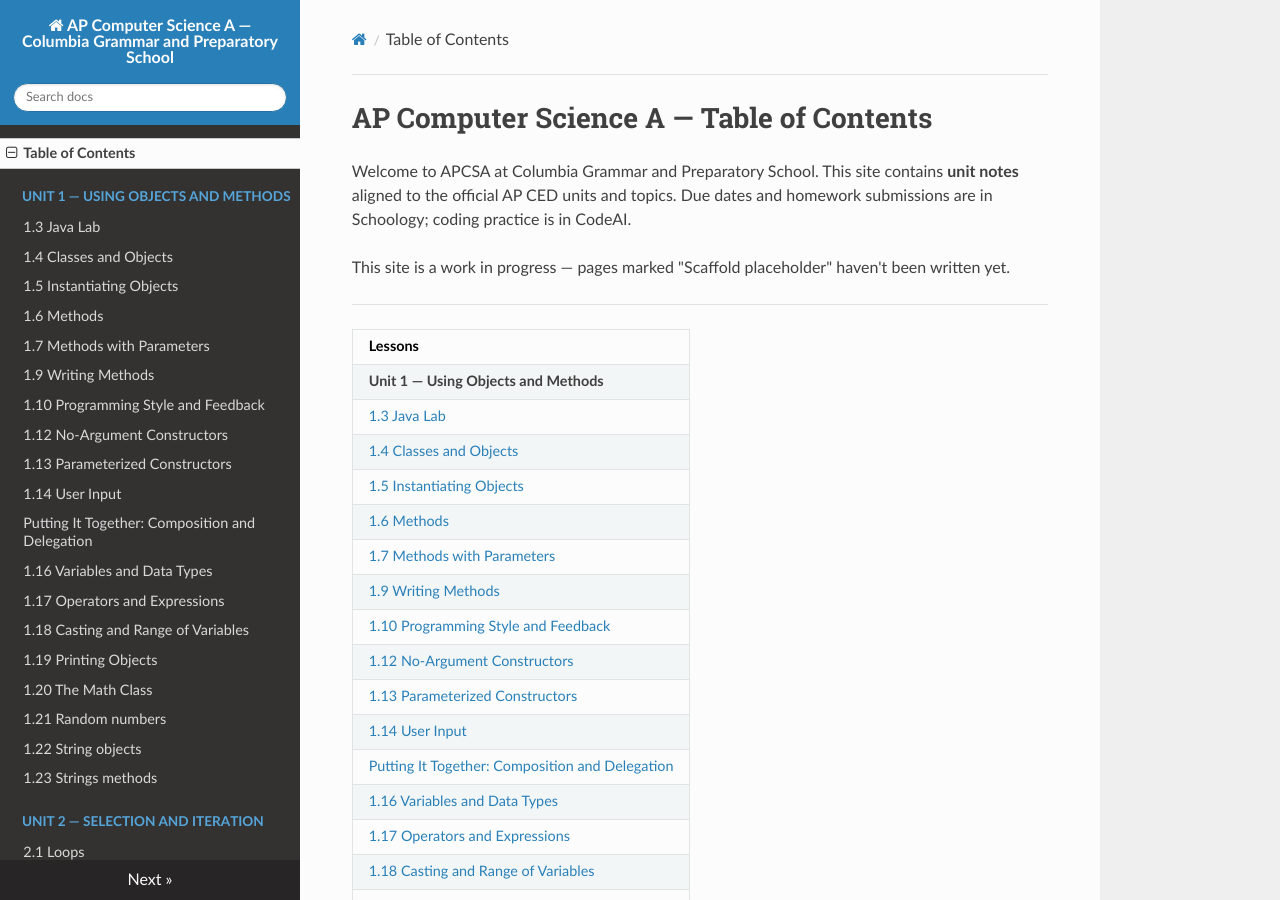
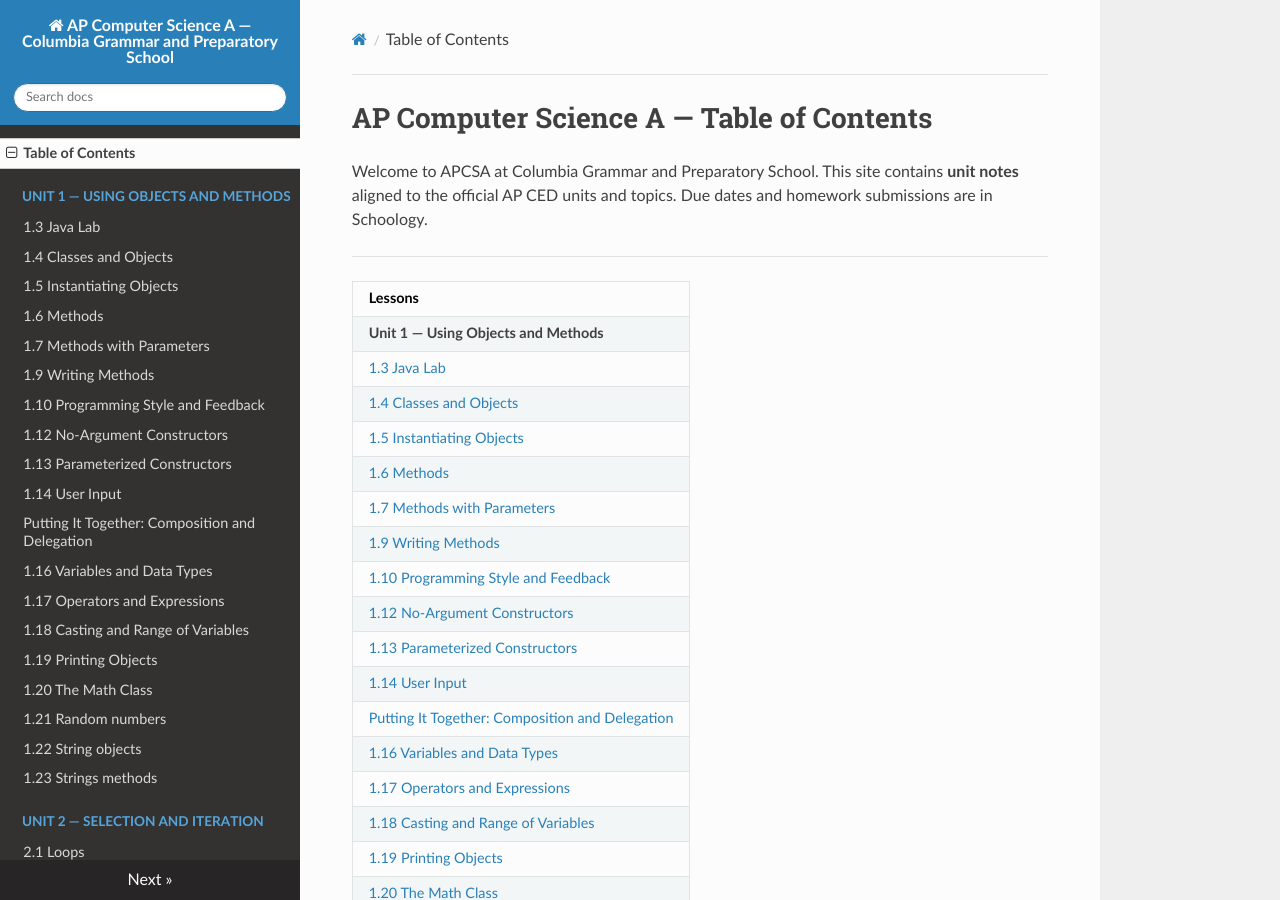
Before and after one commit to kjergens/apcsa-site, an MkDocs documentation site: the page built from docs/index.md, in a window 1280 px wide and 900 px high. Built offline with MkDocs 1.6.1, drawn with Linux system fonts in a browser that asks for light colours; nearby versions of some CDN libraries.

Commit message:
Removed language about CodeAI and work-in-progress

```diff
--- a/docs/index.md
+++ b/docs/index.md
@@ -1,8 +1,6 @@
 # AP Computer Science A — Table of Contents
 
-Welcome to APCSA at Columbia Grammar and Preparatory School. This site contains **unit notes** aligned to the official AP CED units and topics. Due dates and homework submissions are in Schoology; coding practice is in CodeAI.
-
-This site is a work in progress — pages marked "Scaffold placeholder" haven't been written yet.
+Welcome to APCSA at Columbia Grammar and Preparatory School. This site contains **unit notes** aligned to the official AP CED units and topics. Due dates and homework submissions are in Schoology.
 
 ---
 
```
